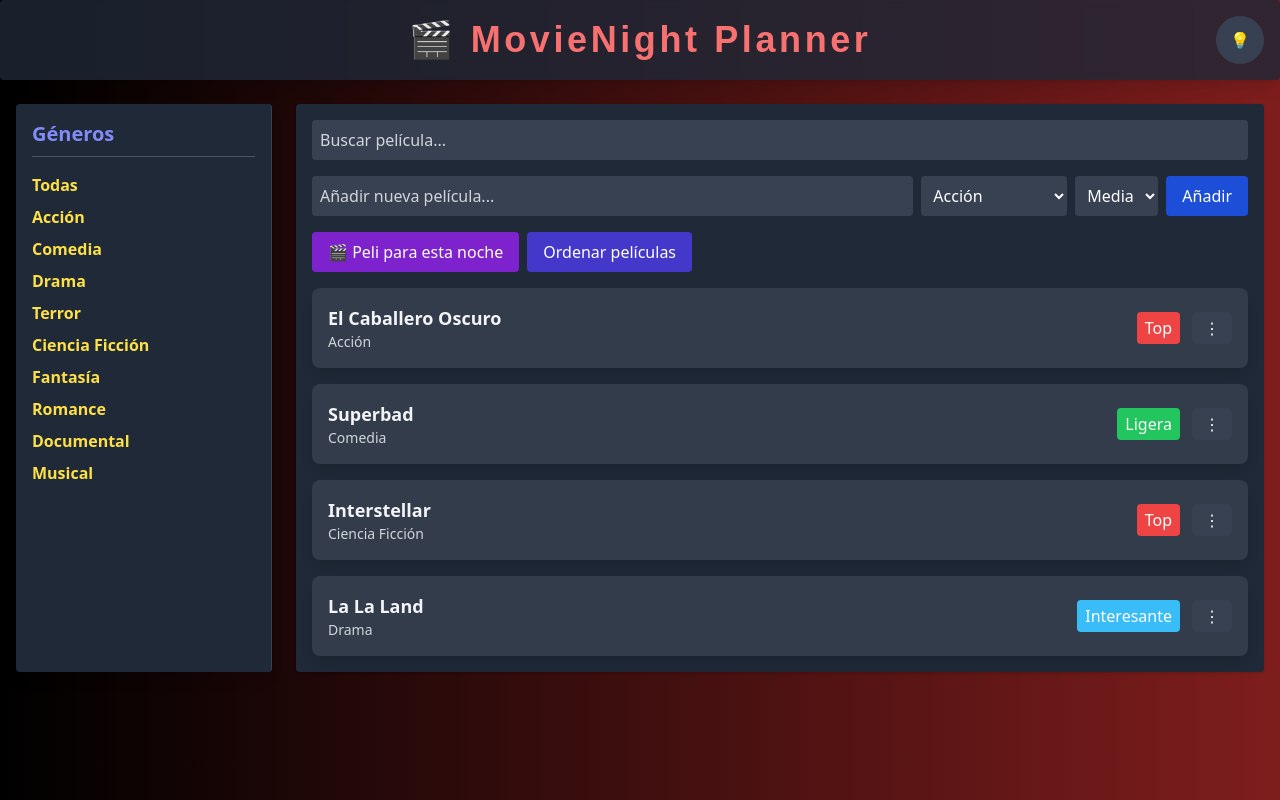
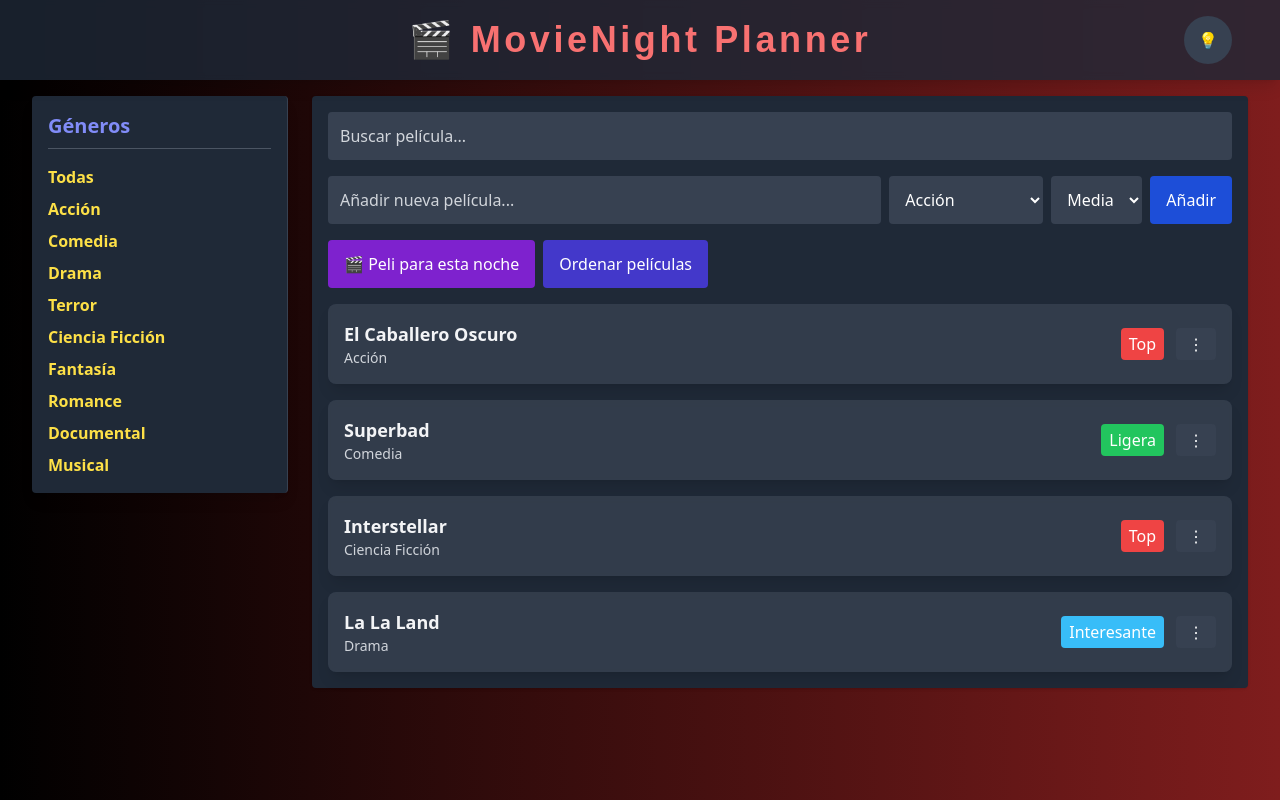
Before and after one commit to Alex92Rivas/taskflow-project, a plain HTML site: page index.html in a window 1280 px wide. Drawn offline with nearby package versions, Linux system fonts and the light colour scheme.

Commit message:
Improve layout and page structure

```diff
--- a/index.html
+++ b/index.html
@@ -2,6 +2,7 @@
 <html lang="es" class="dark">
 <head>
   <meta charset="UTF-8">
+  <meta name="viewport" content="width=device-width, initial-scale=1.0">
   <title>MovieNight Planner</title>
 
   <!-- TAILWIND CDN -->
@@ -17,7 +18,6 @@
   <link rel="stylesheet" href="styles.css">
 
   <style>
-    /* CAMPOS DEL FORMULARIO: forzar colores */
     html.dark #search-input,
     html.dark #task-input,
     html.dark #category-select,
@@ -55,11 +55,11 @@
 <body class="bg-gradient-to-r from-black to-red-900 text-gray-100 min-h-screen">
 
   <!-- HEADER -->
-  <header class="bg-gray-800/80 backdrop-blur-sm text-red-400 p-4 shadow-lg mb-6 rounded">
-    <div class="container mx-auto flex items-center justify-between">
+  <header class="bg-gray-800/80 backdrop-blur-sm text-red-400 p-4 shadow-lg mb-4">
+    <div class="w-full px-4 md:px-6 lg:px-8 flex items-center justify-between">
       <div class="w-12"></div>
 
-      <h1 class="text-4xl tracking-widest text-center flex-1 font-bold" style="font-family: 'Bebas Neue', sans-serif;">
+      <h1 class="text-3xl md:text-4xl tracking-widest text-center flex-1 font-bold" style="font-family: 'Bebas Neue', sans-serif;">
         🎬 MovieNight Planner
       </h1>
 
@@ -75,10 +75,11 @@
   </header>
 
   <!-- CONTENEDOR PRINCIPAL -->
-  <div class="container mx-auto flex gap-6 px-4">
+  <div class="w-full px-4 md:px-6 lg:px-8 pb-6">
+    <div class="flex flex-col lg:flex-row gap-6 items-start">
 
       <!-- ASIDE -->
-    <aside class="w-64 bg-gray-800 text-gray-100 p-4 rounded shadow-lg border-r border-gray-700">
+      <aside class="w-full lg:w-64 shrink-0 bg-gray-800 text-gray-100 p-4 rounded shadow-lg border-r border-gray-700">
         <h2 class="text-xl font-bold text-indigo-400 border-b border-gray-600 pb-2 mb-4">
           Géneros
         </h2>
@@ -98,30 +99,30 @@
       </aside>
 
       <!-- MAIN -->
-    <main class="flex-1 space-y-4 bg-gray-800 p-4 rounded shadow">
+      <main class="flex-1 w-full space-y-4 bg-gray-800 p-4 rounded shadow min-h-[70vh]">
 
         <!-- BUSCADOR -->
         <input
           type="text"
           id="search-input"
           placeholder="Buscar película..."
-        class="w-full p-2 rounded bg-gray-700 focus:ring focus:ring-yellow-400 focus:outline-none transition"
+          class="w-full p-3 rounded bg-gray-700 focus:ring focus:ring-yellow-400 focus:outline-none transition text-base"
         >
 
         <!-- FORMULARIO -->
-      <form id="task-form" class="flex gap-2 flex-wrap">
+        <form id="task-form" class="flex flex-col md:flex-row gap-2 md:items-stretch">
 
           <input
             type="text"
             id="task-input"
             placeholder="Añadir nueva película..."
             required
-          class="flex-1 p-2 rounded bg-gray-700 focus:ring focus:ring-blue-400 focus:outline-none transition"
+            class="flex-1 p-3 rounded bg-gray-700 focus:ring focus:ring-blue-400 focus:outline-none transition text-base"
           >
 
           <select
             id="category-select"
-          class="p-2 rounded bg-gray-700 focus:outline-none focus:ring focus:ring-blue-400 transition"
+            class="p-3 rounded bg-gray-700 focus:outline-none focus:ring focus:ring-blue-400 transition text-base"
           >
             <option value="Acción">Acción</option>
             <option value="Comedia">Comedia</option>
@@ -136,7 +137,7 @@
 
           <select
             id="priority-select"
-          class="p-2 rounded bg-gray-700 focus:outline-none focus:ring focus:ring-blue-400 transition"
+            class="p-3 rounded bg-gray-700 focus:outline-none focus:ring focus:ring-blue-400 transition text-base"
           >
             <option value="high">Alta</option>
             <option value="medium" selected>Media</option>
@@ -145,40 +146,38 @@
 
           <button
             type="submit"
-          class="px-4 py-2 bg-blue-700 text-white rounded hover:bg-blue-600 focus:outline-none focus:ring-2 focus:ring-blue-400 transition duration-300"
+            class="px-4 py-3 bg-blue-700 text-white rounded hover:bg-blue-600 focus:outline-none focus:ring-2 focus:ring-blue-400 transition duration-300"
           >
             Añadir
           </button>
         </form>
 
         <!-- BOTONES DE ACCIÓN -->
-      <div class="flex gap-2 flex-wrap">
+        <div class="flex flex-wrap gap-2">
           <button
             id="random-movie-btn"
-          class="px-4 py-2 bg-purple-700 text-white rounded hover:bg-purple-600 focus:outline-none focus:ring-2 focus:ring-purple-400 transition duration-300"
+            class="px-4 py-3 bg-purple-700 text-white rounded hover:bg-purple-600 focus:outline-none focus:ring-2 focus:ring-purple-400 transition duration-300"
           >
             🎬 Peli para esta noche
           </button>
 
           <button
             id="sort-movies-btn"
-          class="px-4 py-2 bg-indigo-700 text-white rounded hover:bg-indigo-600 transition"
+            class="px-4 py-3 bg-indigo-700 text-white rounded hover:bg-indigo-600 transition"
           >
             Ordenar películas
           </button>
         </div>
 
-      <!-- RESULTADO ALEATORIO -->
+        <!-- RESULTADO -->
         <p id="random-result" class="text-yellow-400 text-xl font-bold mt-3"></p>
 
-      <!-- LISTA DE TAREAS -->
+        <!-- LISTA -->
         <section class="task-list space-y-4"></section>
-
       </main>
-
+    </div>
   </div>
 
   <script src="app.js"></script>
-
 </body>
 </html>
```
Lines whose indentation alone changed are shown as unchanged.
